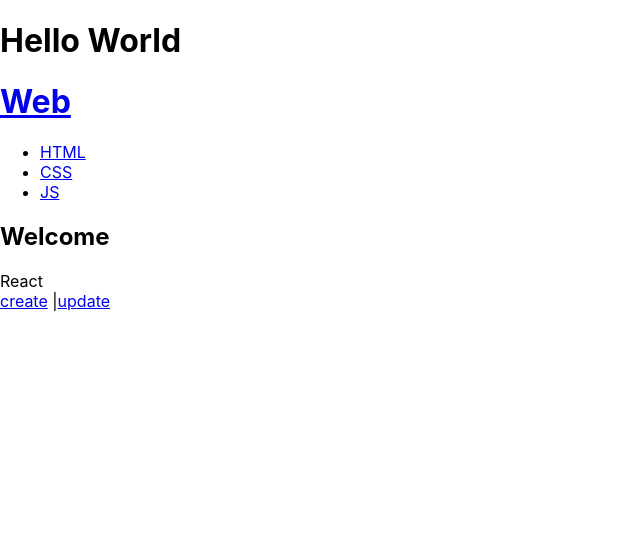
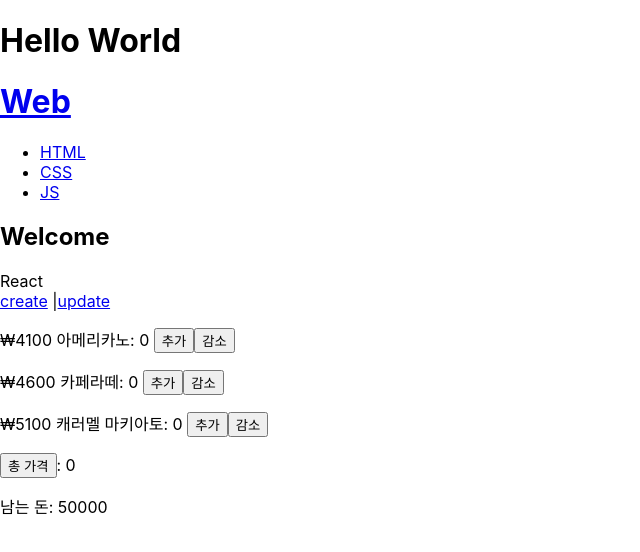
Before and after one commit to kojh0111/React-practice, a React (Create React App) app: page / in a window 1280 px wide. Shown: the top 552 px of the page, without its empty margins (0-640 px from the left). Built offline with nearby package versions, Linux system fonts and the light colour scheme; the HTML template or start-up script is replaced by a standard one.

Commit message:
Practice-Cafe Calculator

```diff
--- a/src/App.js
+++ b/src/App.js
@@ -1,4 +1,5 @@
 import { useState } from "react";
+import CafeCalculator from "./components/CafeCalculator";
 import Control from "./components/Control";
 import Create from "./components/Create";
 import Header from "./components/Header";
@@ -114,6 +115,7 @@ function App() {
         //   <input type="button" value="취소" onClick={() => setIsCUD(false)} />
         // </div>
       )}
+      <CafeCalculator />
     </div>
   );
 }
--- /dev/null
+++ b/src/components/CafeCalculator.js
@@ -0,0 +1,69 @@
+import React, { useState, useCallback } from 'react';
+// import { useEffect } from 'react';
+
+
+
+function CafeCalculator() {
+    const [countA, setCountA] = useState(0)
+    const [countL, setCountL] = useState(0)
+    const [countM, setCountM] = useState(0)
+    const [rest, setRest] = useState(50000)
+    const handleClick = () => {
+        const cal = 50000 - (4100 * countA) - (4600 * countL) - (5100 * countM)
+        if (cal > 0) {
+            setRest(cal)
+        } else {
+            setRest(0)
+        }
+    }
+    // const handleClick = () => {
+    //   setRest(50000 -(4100*countA)-(4600*countL)-(5100*countM))
+    // }
+
+    const totalSum = useCallback(() => {
+        if (50000 - (4100 * countA) - (4600 * countL) - (5100 * countM) > 0) {
+            return 50000 - rest
+        } else {
+            return "예산초과"
+        }
+    }, [rest])
+    // const totalSum = useCallback(() => {
+    //   return 50000-rest
+    // }, [rest])
+
+
+    // useEffect(()=>{
+    //   if (countA < 0) {
+    //     setCountA(0)
+    //   }
+    // }) => Math.max 와 같은 효과
+
+    return (
+        <div>
+            <p>
+                ₩4100 아메리카노: {countA}&nbsp;
+                <button onClick={() => setCountA(countA + 1)}>추가</button>
+                <button onClick={() => setCountA(Math.max(0, countA - 1))}>감소</button>
+            </p>
+            <p>
+                ₩4600 카페라떼: {countL}&nbsp;
+                <button onClick={() => setCountL(countL + 1)}>추가</button>
+                <button onClick={() => setCountL(Math.max(0, countL - 1))}>감소</button>
+            </p>
+            <p>
+                ₩5100 캐러멜 마키아토: {countM}&nbsp;
+                <button onClick={() => setCountM(countM + 1)}>추가</button>
+                <button onClick={() => setCountM(Math.max(0, countM - 1))}>감소</button>
+            </p>
+            <p>
+                <button onClick={handleClick}>총 가격</button>
+                : {totalSum()}
+            </p>
+            <p>
+                남는 돈: {rest}
+            </p>
+        </div>
+    );
+}
+
+export default CafeCalculator;
```
